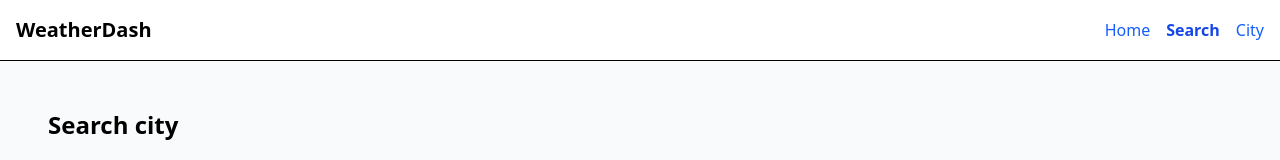
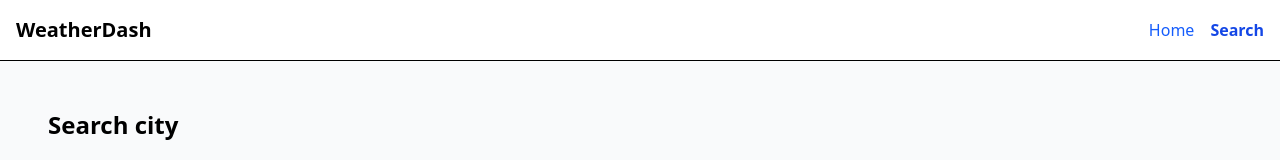
Before and after one commit to glovas96/weather-dashboard, a React (Vite) app: page /search in a window 1280 px wide. Shown: the top 160 px of the page. Built offline with nearby package versions, Linux system fonts and the light colour scheme.

Commit message:
refactor(navbar): remove hardcoded City link from navigation

```diff
--- a/src/components/Navbar.jsx
+++ b/src/components/Navbar.jsx
@@ -22,14 +22,6 @@ function Navbar() {
                     >
                         Search
                     </NavLink>
-                    <NavLink
-                        to="/city/123"
-                        className={({ isActive }) =>
-                            `hover:underline ${isActive ? "text-blue-700 font-semibold" : "text-blue-600"}`
-                        }
-                    >
-                        City
-                    </NavLink>
                 </nav>
             </div>
         </header>
```
